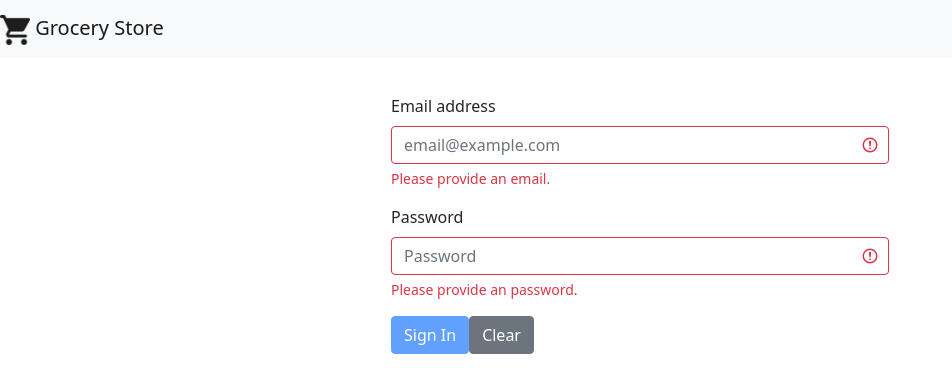
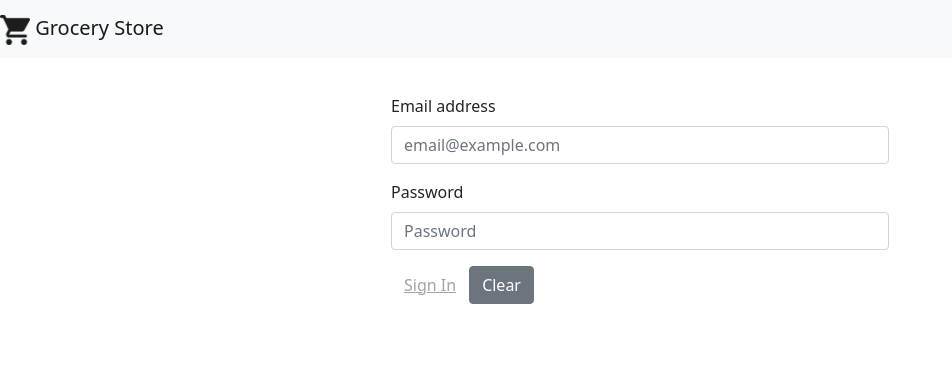
Before and after one commit to Chandradeb/1973344-chandra-meanstack-training-capstone-project, an Angular app in the folder Frontend/captsone-project/: page /employee-main in a window 1280 px wide. Shown: the top 392 px of the page, without its empty margins (0-952 px from the left). Built offline with nearby package versions, Linux system fonts and the light colour scheme.

Commit message:
Update employee-main.component.html

```diff
--- a/Frontend/captsone-project/src/app/employee/employee-main/employee-main.component.html
+++ b/Frontend/captsone-project/src/app/employee/employee-main/employee-main.component.html
@@ -4,19 +4,13 @@
             <form class="px-4 py-3" [formGroup]="signInRef" (ngSubmit)="checkEmployee()">
             <div class="mb-3">
                 <label for="emailLogin" class="form-label">Email address</label>
-                <input type="email" class="form-control is-invalid" id="emailSingIn" placeholder="email@example.com" formControlName = "email" required>
-                <div *ngIf="signInRef.get('email')?.errors?.required" id="emailSingInFeed" class="invalid-feedback">
-                    Please provide an email.
-                </div>
+                <input type="email" class="form-control" id="emailSingIn" placeholder="email@example.com" formControlName = "email" required>
             </div>
             <div class="mb-3">
                 <label for="passLogin" class="form-label">Password</label>
-                <input type="password" class="form-control is-invalid" id="passSignIn" placeholder="Password" formControlName = "pass" required>
-                <div *ngIf="signInRef.get('pass')?.errors?.required" id="passlSingInFeed" class="invalid-feedback">
-                    Please provide an password.
-                </div>
+                <input type="password" class="form-control" id="passSignIn" placeholder="Password" formControlName = "pass" required>
             </div>
-            <button type="submit" class="btn btn-primary" [disabled]="signInRef.invalid">Sign In</button>
+            <button type="submit" class="btn btn-link" [disabled]="signInRef.invalid">Sign In</button>
             <button type="reset" class="btn btn-secondary">Clear</button>
             </form>
         </div>
```
